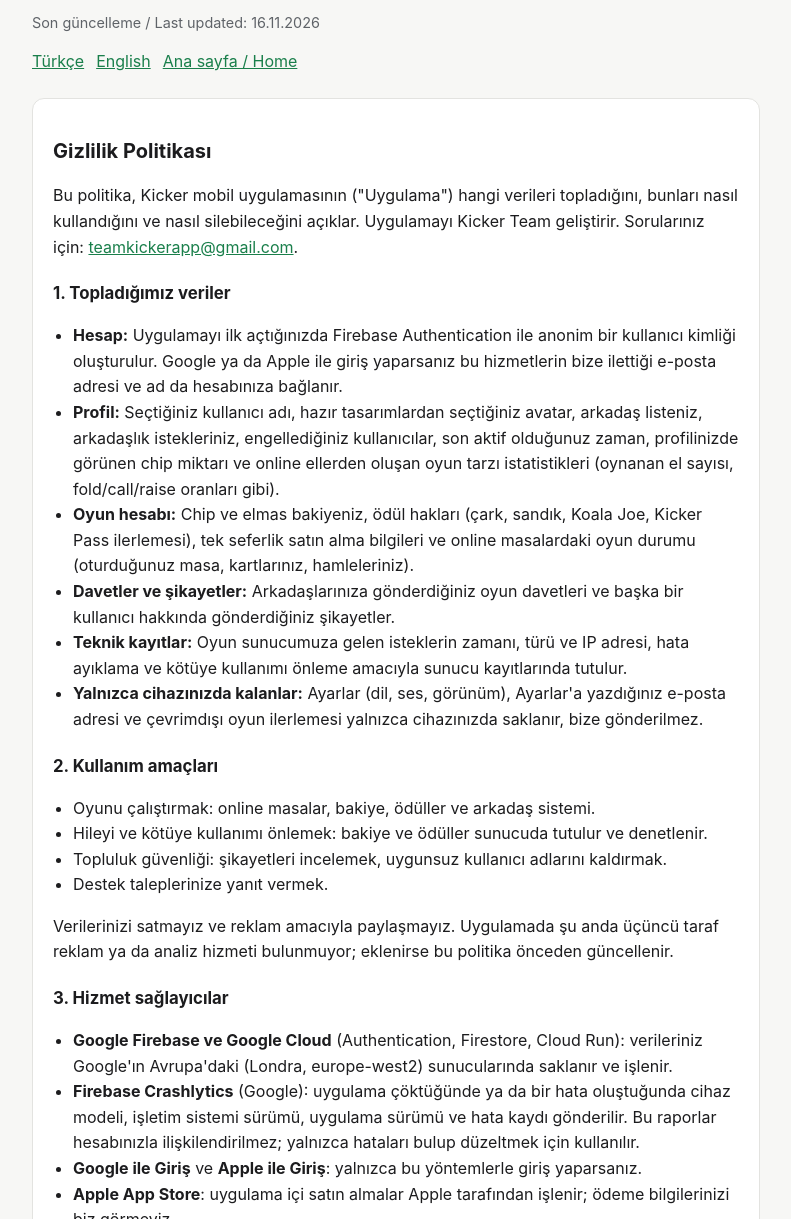
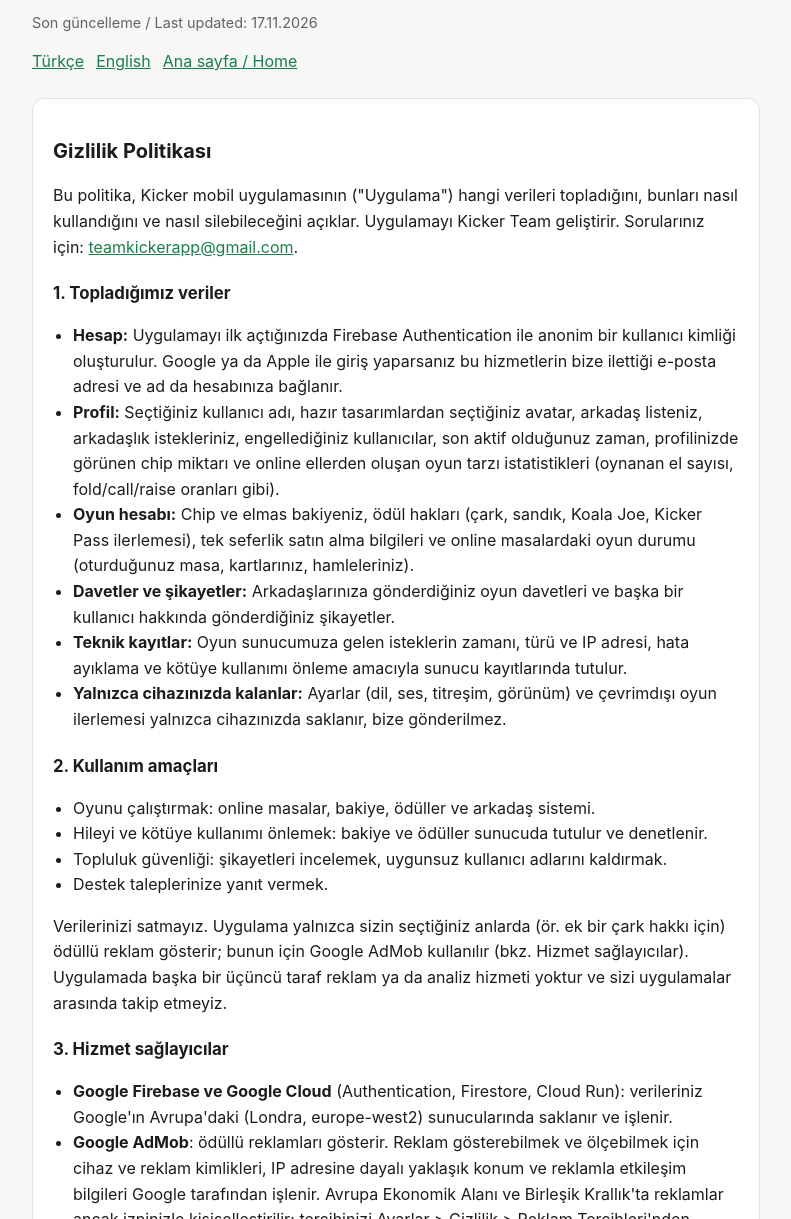
Before and after one commit to omermetinersoz-sketch/kicker-legal, a plain HTML site: page privacy.html in a window 1280 px wide. Shown: the part 81-1300 px from the top of the page, without its empty margins (244-1035 px from the left). Drawn offline with Linux system fonts and the light colour scheme.

Commit message:
Privacy policy: Google AdMob rewarded ads; remove settings email mention
Co-Authored-By: Claude Opus 5.5 <noreply@anthropic.com>

```diff
--- a/privacy.html
+++ b/privacy.html
@@ -10,7 +10,7 @@
 <main>
   <header>
     <h1>Kicker</h1>
-    <p class="muted">Son güncelleme / Last updated: 16.11.2026</p>
+    <p class="muted">Son güncelleme / Last updated: 17.11.2026</p>
     <nav class="lang"><a href="#tr">Türkçe</a><a href="#en">English</a><a href="index.html">Ana sayfa / Home</a></nav>
   </header>
 
@@ -26,7 +26,7 @@
       <li><strong>Oyun hesabı:</strong> Chip ve elmas bakiyeniz, ödül hakları (çark, sandık, Koala Joe, Kicker Pass ilerlemesi), tek seferlik satın alma bilgileri ve online masalardaki oyun durumu (oturduğunuz masa, kartlarınız, hamleleriniz).</li>
       <li><strong>Davetler ve şikayetler:</strong> Arkadaşlarınıza gönderdiğiniz oyun davetleri ve başka bir kullanıcı hakkında gönderdiğiniz şikayetler.</li>
       <li><strong>Teknik kayıtlar:</strong> Oyun sunucumuza gelen isteklerin zamanı, türü ve IP adresi, hata ayıklama ve kötüye kullanımı önleme amacıyla sunucu kayıtlarında tutulur.</li>
-      <li><strong>Yalnızca cihazınızda kalanlar:</strong> Ayarlar (dil, ses, görünüm), Ayarlar'a yazdığınız e-posta adresi ve çevrimdışı oyun ilerlemesi yalnızca cihazınızda saklanır, bize gönderilmez.</li>
+      <li><strong>Yalnızca cihazınızda kalanlar:</strong> Ayarlar (dil, ses, titreşim, görünüm) ve çevrimdışı oyun ilerlemesi yalnızca cihazınızda saklanır, bize gönderilmez.</li>
     </ul>
 
     <h3>2. Kullanım amaçları</h3>
@@ -36,11 +36,12 @@
       <li>Topluluk güvenliği: şikayetleri incelemek, uygunsuz kullanıcı adlarını kaldırmak.</li>
       <li>Destek taleplerinize yanıt vermek.</li>
     </ul>
-    <p>Verilerinizi satmayız ve reklam amacıyla paylaşmayız. Uygulamada şu anda üçüncü taraf reklam ya da analiz hizmeti bulunmuyor; eklenirse bu politika önceden güncellenir.</p>
+    <p>Verilerinizi satmayız. Uygulama yalnızca sizin seçtiğiniz anlarda (ör. ek bir çark hakkı için) ödüllü reklam gösterir; bunun için Google AdMob kullanılır (bkz. Hizmet sağlayıcılar). Uygulamada başka bir üçüncü taraf reklam ya da analiz hizmeti yoktur ve sizi uygulamalar arasında takip etmeyiz.</p>
 
     <h3>3. Hizmet sağlayıcılar</h3>
     <ul>
       <li><strong>Google Firebase ve Google Cloud</strong> (Authentication, Firestore, Cloud Run): verileriniz Google'ın Avrupa'daki (Londra, europe-west2) sunucularında saklanır ve işlenir.</li>
+      <li><strong>Google AdMob</strong>: ödüllü reklamları gösterir. Reklam gösterebilmek ve ölçebilmek için cihaz ve reklam kimlikleri, IP adresine dayalı yaklaşık konum ve reklamla etkileşim bilgileri Google tarafından işlenir. Avrupa Ekonomik Alanı ve Birleşik Krallık'ta reklamlar ancak izninizle kişiselleştirilir; tercihinizi Ayarlar &gt; Gizlilik &gt; Reklam Tercihleri'nden değiştirebilirsiniz. Ayrıntılar: <a href="https://policies.google.com/technologies/ads">Google reklam politikası</a>.</li>
       <li><strong>Firebase Crashlytics</strong> (Google): uygulama çöktüğünde ya da bir hata oluştuğunda cihaz modeli, işletim sistemi sürümü, uygulama sürümü ve hata kaydı gönderilir. Bu raporlar hesabınızla ilişkilendirilmez; yalnızca hataları bulup düzeltmek için kullanılır.</li>
       <li><strong>Google ile Giriş</strong> ve <strong>Apple ile Giriş</strong>: yalnızca bu yöntemlerle giriş yaparsanız.</li>
       <li><strong>Apple App Store</strong>: uygulama içi satın almalar Apple tarafından işlenir; ödeme bilgilerinizi biz görmeyiz.</li>
@@ -79,7 +80,7 @@
       <li><strong>Game account:</strong> Your chip and diamond balance, reward progress (lucky wheel, chests, Koala Joe, Kicker Pass), one-time purchase flags and online table state (the table you sit at, your cards and actions).</li>
       <li><strong>Invites and reports:</strong> Game invites you send to friends and reports you submit about other users.</li>
       <li><strong>Technical logs:</strong> The time, type and IP address of requests to our game server are kept in server logs for debugging and abuse prevention.</li>
-      <li><strong>Kept only on your device:</strong> Settings (language, sound, appearance), the email address you type in Settings and offline game progress stay on your device and are not sent to us.</li>
+      <li><strong>Kept only on your device:</strong> Settings (language, sound, vibration, appearance) and offline game progress stay on your device and are not sent to us.</li>
     </ul>
 
     <h3>2. How we use it</h3>
@@ -89,11 +90,12 @@
       <li>For community safety: to review reports and remove inappropriate usernames.</li>
       <li>To answer your support requests.</li>
     </ul>
-    <p>We do not sell your data or share it for advertising. The App currently contains no third-party advertising or analytics services; if that changes, this policy will be updated first.</p>
+    <p>We do not sell your data. The App shows rewarded ads only when you choose to watch one (for example, for an extra wheel spin); these are served by Google AdMob (see Service providers). There is no other third-party advertising or analytics service, and we do not track you across apps.</p>
 
     <h3>3. Service providers</h3>
     <ul>
       <li><strong>Google Firebase and Google Cloud</strong> (Authentication, Firestore, Cloud Run): your data is stored and processed on Google servers in Europe (London, europe-west2).</li>
+      <li><strong>Google AdMob</strong>: serves rewarded ads. To show and measure ads, Google processes device and advertising identifiers, approximate location based on IP address and ad interaction data. In the European Economic Area and the UK, ads are personalised only with your consent; you can change your choice in Settings &gt; Privacy &gt; Ad Preferences. Details: <a href="https://policies.google.com/technologies/ads">Google's advertising policy</a>.</li>
       <li><strong>Firebase Crashlytics</strong> (Google): when the App crashes or hits an error, the device model, operating system version, app version and error log are sent. These reports are not linked to your account and are used only to find and fix bugs.</li>
       <li><strong>Sign in with Google</strong> and <strong>Sign in with Apple</strong>: only if you use them.</li>
       <li><strong>Apple App Store</strong>: in-app purchases are processed by Apple; we never see your payment details.</li>
```
